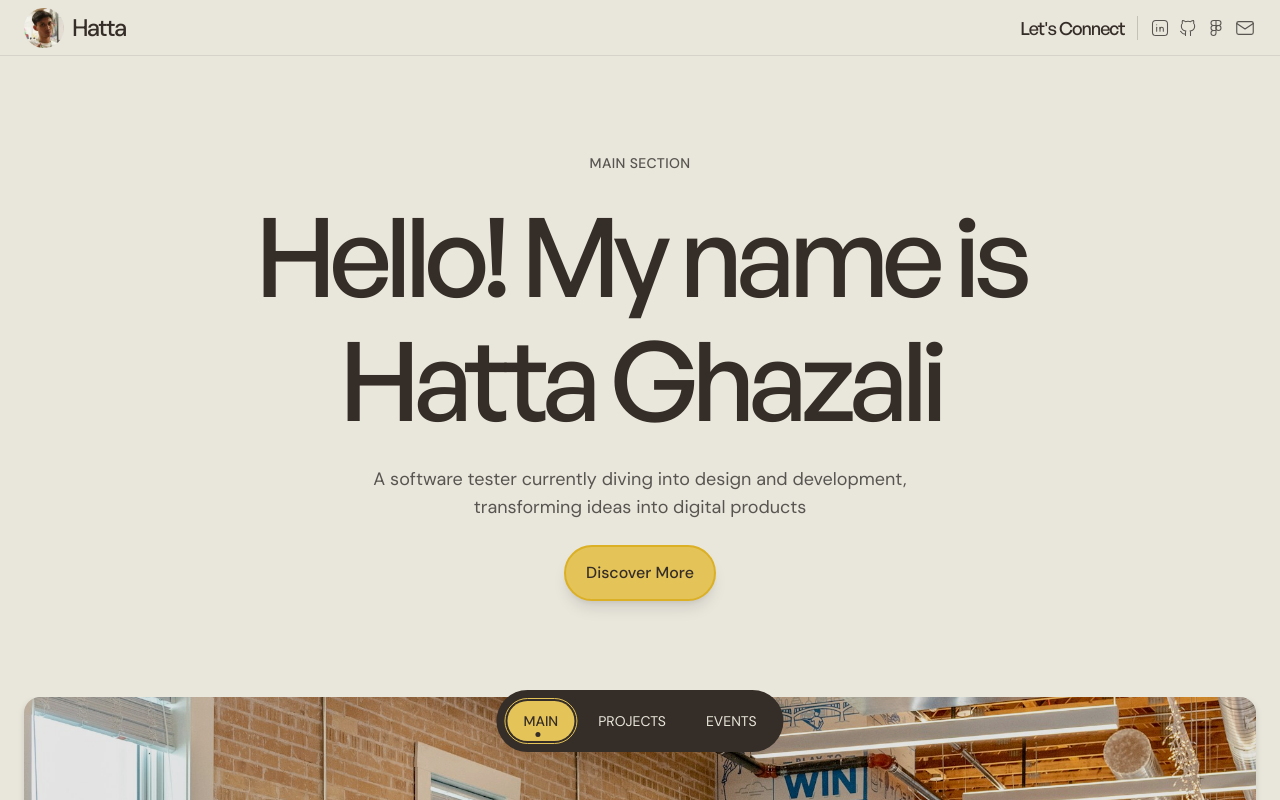
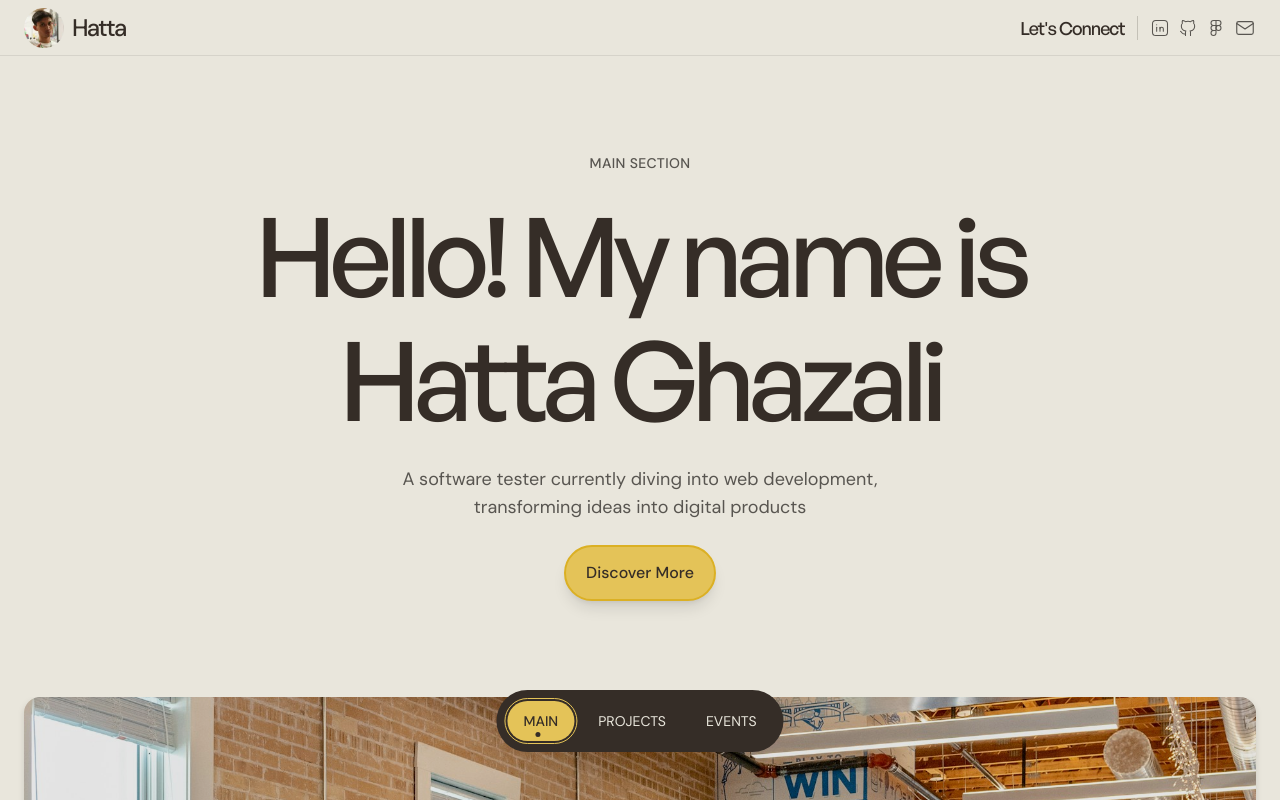
Before and after one commit to hattaghazali/online-portfolio, a Next.js app: page / in a window 1280 px wide. Shown: the top 800 px of the page. Built offline with nearby package versions, Linux system fonts and the light colour scheme.

Commit message:
DOCS: Update subtitle of hero section on home page

```diff
--- a/src/containers/home/SHero.tsx
+++ b/src/containers/home/SHero.tsx
@@ -27,8 +27,8 @@ const SHero = () => {
                                 'text-base sm:text-lg'
                             )}
                         >
-                            A software tester currently diving into design and development,
-                            transforming ideas into digital products
+                            A software tester currently diving into web development, transforming
+                            ideas into digital products
                         </p>
 
                         <Link href={'/#skill'}>
```
